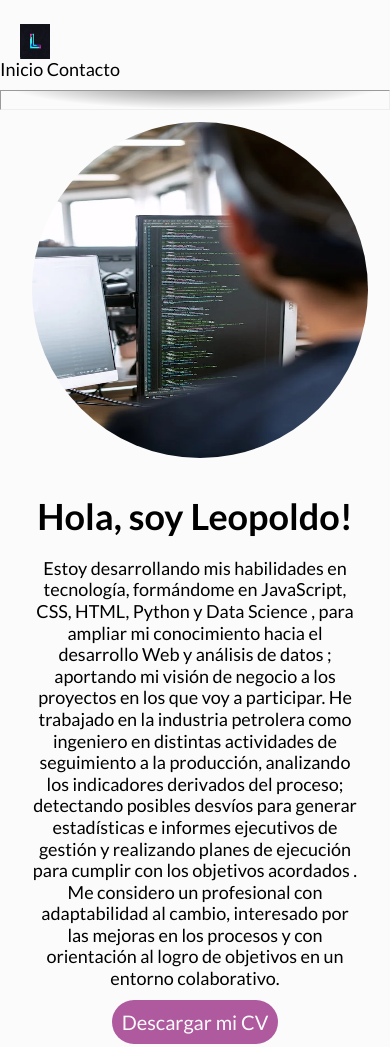
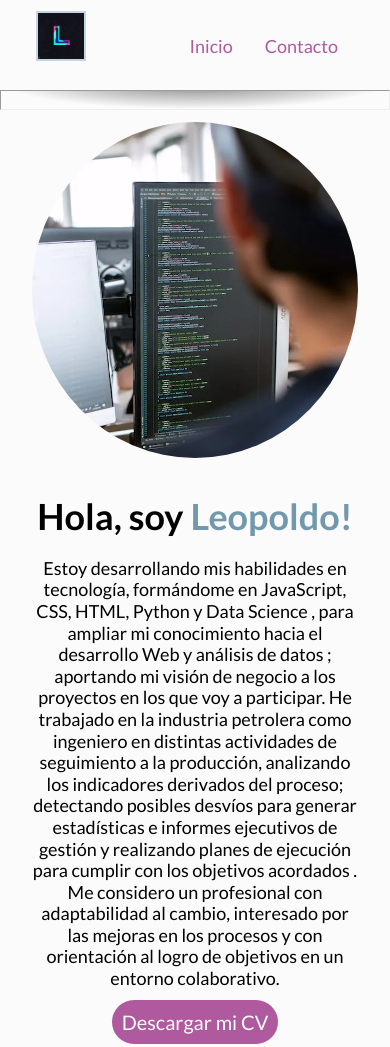
Before and after one commit to LeopoldoGitHub/mi-proyecto-LeopoldoF, a plain HTML site: page index.html in a window 390 px wide. Shown: the top 1047 px of the page. Drawn offline with Linux system fonts and the light colour scheme.

Commit message:
actualización de código para mejorar responsividad y corregir errores

```diff
--- a/css/styles.css
+++ b/css/styles.css
@@ -29,7 +29,8 @@ a {
 */
 main {
     max-width: 1200px;
-    margin: auto;
+    margin: 0 auto;
+
 }
 body{
 /*configuración general SC*/
@@ -39,17 +40,40 @@ font-size: 18px;
 line-height: 1.2;
 padding-top: 90px;/*tengo que seguir ajustando este parámetro*/
 min-height: 100vh;
+width: 100%;
+max-width: 1200px;
+}
+/*-wrapper*/
+.contenedor-header{
+width: 100vw;
+
 }
 
-.menu {
-    display: flex;
-    align-items: center;
+header {
+    display: flexbox;
     height: 90px;/*alto de sección SC*/
     /*Fijando header SC*/
     width: 100%;/* hacemos que el header ocupe el ancho completo de la página */
 	left: 0; /* Posicionamos el header al lado izquierdo */
 	top: 0; /* Posicionamos el header pegado arriba */
 	position: fixed; /* Hacemos que el header tenga una posición fija */
+    background-color: #fbfbfb;
+    width: 100vw;
+    max-width: 1200px;
+}
+.nav{
+    display: flex;
+    justify-content: space-between;
+    padding: 2em;
+
+}
+.menu-lista{
+    display: flex;
+    justify-content:flex-end;
+    width: 100%;
+}
+.menu-lista a{
+    color: #af599e;
 }
 .hr{
     height: 20px;
@@ -62,22 +86,29 @@ min-height: 100vh;
 }
 ul li{
     display: inline-block;
-    justify-content: space-around;
+    justify-content: space-between;
+    margin-inline: 1rem;
+}
+.logo{
 }
 .img-logo{
-    display: flex;
-    align-items: start;
+    margin-top: -25px;
     width: 50px;
     height: 50px;
-	padding: 15px 0 0 20px;
-	text-decoration: none;
+    border:2px solid #c5d4df;
+
+}
+span{
+    color: #7298ac;
 }
 
 .img-foto{
     width: 400px;
+    max-width: 100%;
 	height: 400px;
     border-radius: 100%;
     padding: 2rem 2rem;
+    object-fit: cover;
 }
 .inicio-div{
     text-align:center;
@@ -143,13 +174,56 @@ p{
 
 }
 
-    footer{
+footer{
       background-color: #af599e;/*color fondo sección SC*/
       color:  #fbfbfb;/*color texto SC*/
       height: 90px;/*alto de sección SC*/
       text-align: center;
       padding: 20px;
       margin-top: 40px;
+      display: flex;
+      align-items: center;
+      justify-content: center;
+    }
+
+    @media (max-width:700px) {
+        main{
+            display: flex;
+            flex-direction: column;
+            width: 100%;
+            max-width: 100%;
+            min-height: 100vh;
+        }
+        body{
+            width: 100%;
+            max-width: 100%;
+            min-height: 100vh;
+
+        }
+        .img-foto{
+            border-radius: 100%;
+            padding: 2rem 2rem;
+            object-fit: cover;
+            min-height: 100vw;
+        }
+
+    }
+
+    @media (max-width:900px) {
+        main{
+            display: flex;
+            flex-direction: column;
+            width: 100%;
+            max-width: 100%;
+            min-height: 100vh;
+        }
+        body{
+            width: 100%;
+            max-width: 100%;
+            min-height: 100vh;
+
+        }
+
     }
 /* Recomendaciones!
 *  - Comenzar desde lo más general y luego ir hacia lo mas específico, asignando primero
--- a/index.html
+++ b/index.html
@@ -15,25 +15,27 @@
 <!-- La estructura básica y la vinculación con CSS estan listas. A codear! 💪  -->
 <!-- En este archivo escriban su HTML -->
 
+<!-- Creo esta Div para aplicar mobile first facilmente a todas las secciones al mismo tiempo -->
 <body>
-    <div class="todo"> <!-- Creo esta Div para aplicar mobile first facilmente a todas las secciones al mismo tiempo -->
-        <section class="menu">
-            <header class="cabecera">
+    <div class="contenedor-header"><!--wrapper-->
+        <header>
+            <nav class="nav">
+                <div class="logo">
                     <img class="img-logo" src="./img/LOGO11.jpg">
-                <nav>
+                </div>
                 <ul class="menu-lista">
                     <li class="menu-lista-item"><a href="#Inicio">Inicio</a></li>
                     <li class="menu-lista-item"><a href="#Contacto">Contacto</a></li>
                 </ul>
             </nav>
         </header>
-        </section>
+    </div>
     <hr class="hr">
     <main>
         <section class="Inicio">
             <div class="inicio-div">
                 <img class="img-foto" src="./img/foto.webp">
-                    <h1 class="tituloPrincipal">Hola, soy Leopoldo!</h1>
+                <h1 class="tituloPrincipal">Hola, soy <span>Leopoldo!</span></h1>
                 <p>Estoy desarrollando mis habilidades en tecnología, formándome en JavaScript, CSS, HTML, Python y
                     Data Science , para ampliar mi conocimiento hacia el desarrollo Web y análisis de datos ;
                     aportando mi visión de negocio a los proyectos en los que voy a participar. He trabajado en la
@@ -43,21 +45,18 @@
                     los objetivos acordados . Me considero un profesional con adaptabilidad al cambio, interesado
                     por las mejoras en los procesos y con orientación al logro de objetivos en un entorno
                     colaborativo.</p>
-                    <a class="botonDescargar" href="./documents/CV Ing Leopoldo. Producción.pdf">Descargar mi
-                        CV</a><!-- este enlace debe tener apariencia de botón. -->
+                <a class="botonDescargar" href="./documents/CV Ing Leopoldo. Producción.pdf">Descargar mi CV</a><!-- este enlace debe tener apariencia de botón. -->
             </div>
         </section>
         <section class="Contacto">
             <div class="Contacto-div">
                 <h1 class="tituloSecundario">Hablemos!</h1>
                 <p>Si quieres que forme parte de equipo de trabajo, estás interesado en enviarme alguna información
-                        de interés o quieres ver mis redes, te invito a darle <span>Click</span> a los íconos
-                        siguientes...</p>
+                    de interés o quieres ver mis redes, te invito a darle click a los íconos siguientes...</p>
             </div>
             <ul class="menu-redes">
-                    <li class="menu-lista-redes"><a href="mailto:leopoldofloresc@gmail.com" target="_blank"><img
-                                class="img-redes" src="./img/mail.png"></a></li> <!-- Este ícono debe enviar un email-->
-                    <li class="menu-lista-redes"><a href=""><img class="img-redes" src="./img/github.png"></a></li>
+                <li class="menu-lista-redes"><a href="mailto:leopoldofloresc@gmail.com" target="_blank"><img class="img-redes" src="./img/mail.png"></a></li> <!-- Este ícono debe enviar un email-->
+                <li class="menu-lista-redes"><a href="https://leopoldogithub.github.io/mi-proyecto-LeopoldoF/"><img class="img-redes" src="./img/github.png"></a></li>
                 <li class="menu-lista-redes"><a href="https://ar.linkedin.com/in/leopoldofloresc?trk=profile-badge"><img class="img-redes" src="./img/linkedin.png"></a></li>
                 </ul>
         </section>
@@ -65,6 +64,7 @@
     <footer>
         &copy;Leopoldo Flores 2023
     </footer>
-    </div>
+
 </body>
+
 </html>
```
Lines whose indentation alone changed are shown as unchanged.
